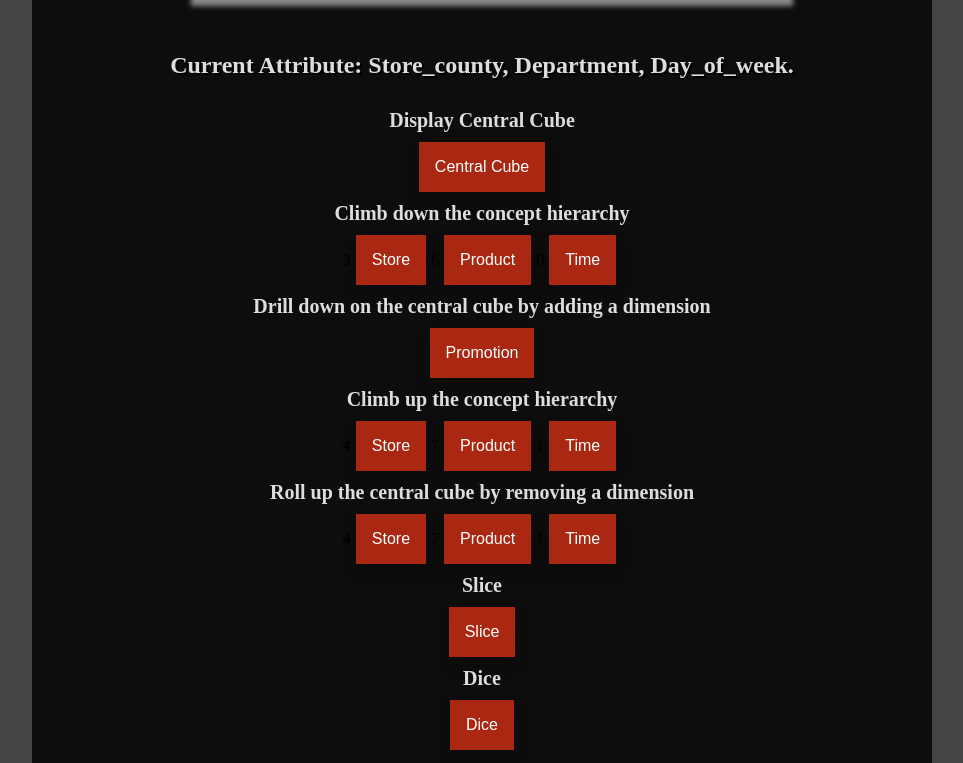
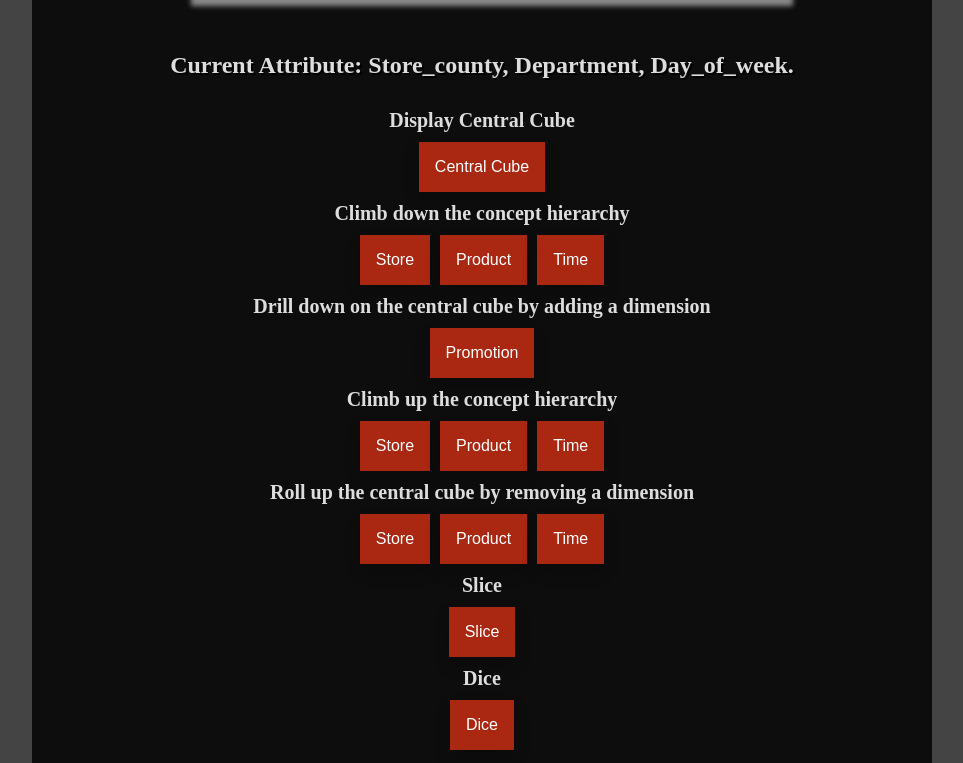
Before and after one commit to BowenChan/Datawarehouse_OlAP, a PHP site: page /index.php in a window 1280 px wide. Shown: the part 583-1346 px from the top of the page, without its empty margins (158-1121 px from the left). Run offline with PHP 8.4, Linux system fonts and the light colour scheme.

Commit message:
fixed button styling

```diff
--- a/header.php
+++ b/header.php
@@ -37,10 +37,11 @@
 
          <!-- Viewing the Central Cube -->
         <form method="post" action="centralCube.php">
+            <div class = 'inputs'>
                 <p>Display Central Cube</p>
                 <input type="submit" value="Central Cube" />
+            </div>
         </form>
-
         <!-- Drilling down based on the Hierarchy/Dimensions -->
         <form method="post" action="drillDown.php">
             <p>Climb down the concept hierarchy</p>
@@ -70,14 +71,17 @@
         </form>
 
         <form method="post" action="slice.php">
+            <div class = 'inputs'>
                 <p>Slice</p>
                 <input type="submit" value="Slice" />
+            </div>
         </form>
         <form method="post" action="dice.php">
+            <div class = 'inputs'>
                 <p>Dice</p>
                 <input type="submit" value="Dice" />
+            </div>
         </form>
-
         <br/>
         <br />
     </div>
--- a/index.php
+++ b/index.php
@@ -9,7 +9,7 @@
 
 <body>
     <?php
-        include_once('session.php');
+        include('session.php');
         setSessions();
         include('header.php');
         include('dbconnect.php');
--- a/rollup.php
+++ b/rollup.php
@@ -7,6 +7,8 @@
 ?>
 <html>
 <head>
+<link rel = "stylesheet" type="text/css" href="style/style.css"/>
+
     <title>Olap</title>
 </head>
 
@@ -21,7 +23,7 @@
             if(isset($_POST['Hierarchy'])){
                 increaseHierarchy(lcfirst($_POST['Hierarchy']));
                 //$_SESSION[lcfirst($_POST['Hierarchy'])] = $_SESSION[lcfirst($_POST['Hierarchy'])] + 1;
-                echo  lcfirst($_POST['Hierarchy']);
+                echo  lcfirst($_POST['Hierarchy'])  ;
             }
 
             # Removing a column
--- a/session.php
+++ b/session.php
@@ -1,4 +1,4 @@
-<link rel = "stylesheet" type="text/css" href="style/style.css"/>
+
 <?php session_start();
 
 #Setting the dynamic session variables
@@ -14,8 +14,10 @@
 	    $_SESSION['storeArray'] = array("name", "store_number","store_street_address", "city", "store_county", "store_state", "store_zip","sales_district", "sales_region");
 	    $_SESSION['promotionArray'] = array("promotion_name","price_reduction_type","ad_type", "display_type", "coupon_type", "ad_media","display_provider");
 	}
+
     function createList($type, $name)
 	{
+		echo '<div class = "inputs">';
 		if($type === "drillDown"){
 			$neededAttributes = iterateArray();
 			if($name === 'Dimension'){
@@ -25,7 +27,7 @@
 			}
 			else
 				foreach ($_SESSION['attributes'] as $attr){
-					echo($_SESSION[lcfirst($attr)] -1);
+
 					if($_SESSION[lcfirst($attr)] - 1 >=	0){
 						echo '<input type="submit" value="'. ucfirst($attr) .'" name="'.$name.'" />';
 					}
@@ -35,13 +37,14 @@
 		}
 		else if($type === "rollUp"){
 			foreach ($_SESSION['attributes'] as $attributes) {
-                echo $_SESSION[lcfirst($attributes)];
+
                 if($_SESSION[lcfirst($attributes)] + 1 >= count($_SESSION[lcfirst($attributes."Array")]) && $name === 'Hierarchy')
     	        	echo '<input type="submit" value="'. ucfirst($attributes) .'" name="'.$name.'" disabled="disabled"/>';
                 else
                     echo '<input type="submit" value="'. ucfirst($attributes) .'" name="'.$name.'"/>';
 	    	}
 		}
+		echo '</div>';
 	};
 
 	function iterateArray(){
--- a/style/style.css
+++ b/style/style.css
@@ -1,6 +1,7 @@
 *{
 	margin: 0 auto;
 }
+
 table{
 border-collapse: collapse;
 width: 100%;
@@ -26,15 +27,18 @@ background-color: rgb(41, 145, 149);
     margin-left: auto;
     margin-right: auto;
 }
+
 body{
     background-color: #444444;
 }
+
 h1,h2{
     text-align: center;
     padding: 20px;
     color: #DDDDDD;
     text-shadow: 2px 2px black;
 }
+
 img{
     border: solid 1px #ccc;
     display: block;
@@ -44,6 +48,7 @@ img{
     height: 500px;
     box-shadow: 10px 10px 5px #888888;
 }
+
 p{
     color: #DDDDDD;
     font-size: 20px;
@@ -52,18 +57,23 @@ p{
     padding: 10px 0;
 
 }
+
 form {
-	text-align: center;
+	text-align:center;
 }
-input {
+.inputs{
+	text-align:center;
+}
+input[type=submit] {
     background-color: #AA2712;
     color: white;
+    text-align: center;
+
     padding: 16px;
     font-size: 16px;
     margin: 0 5px;
     border: none;
     cursor: pointer;
- 	text-align: center;
 
     box-shadow: 0px 8px 16px 0px rgba(0,0,0,0.2);
 }
```
Lines whose indentation alone changed are shown as unchanged.
